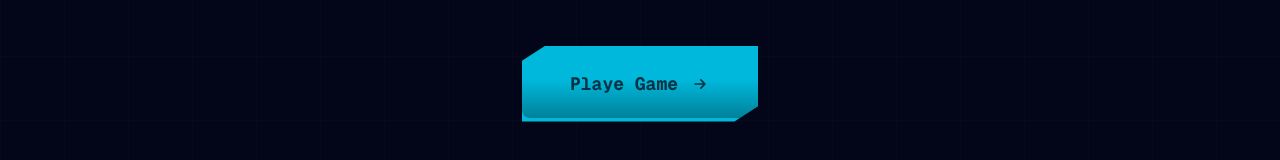
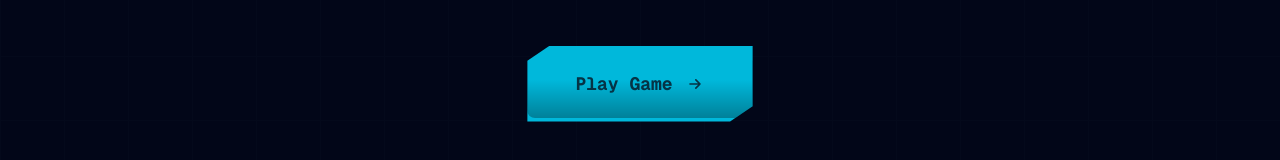
Before and after one commit to F0rte/geek-2025-vol18-team11, a Next.js app in the folder frontend/: page / in a window 1280 px wide. Shown: the part 392-552 px from the top of the page. Built offline with nearby package versions, Linux system fonts and the light colour scheme.

Commit message:
fix: apply review for PR#29

```diff
--- a/frontend/app/page.tsx
+++ b/frontend/app/page.tsx
@@ -12,7 +12,6 @@ export default function Home() {
 
   return (
     <div className="flex min-h-screen flex-col items-center justify-center bg-slate-950 text-cyan-50 font-mono relative overflow-hidden select-none">
-
       {/* Background Grid & Effects */}
       <div className="absolute inset-0 bg-[linear-gradient(to_right,#0f172a_1px,transparent_1px),linear-gradient(to_bottom,#0f172a_1px,transparent_1px)] bg-[size:4rem_4rem] [mask-image:radial-gradient(ellipse_80%_50%_at_50%_50%,#000_70%,transparent_100%)] opacity-20 pointer-events-none" />
       <div className="absolute top-0 left-0 w-full h-1 bg-gradient-to-r from-transparent via-cyan-500 to-transparent opacity-50" />
@@ -20,9 +19,10 @@ export default function Home() {
 
       {/* Main Content */}
       <main className="relative z-10 flex flex-col items-center text-center p-8 max-w-4xl w-full">
-
         {/* Title Section */}
-        <div className={`transition-all duration-1000 transform ${mounted ? 'translate-y-0 opacity-100' : 'translate-y-10 opacity-0'}`}>
+        <div
+          className={`transition-all duration-1000 transform ${mounted ? "translate-y-0 opacity-100" : "translate-y-10 opacity-0"}`}
+        >
           <h2 className="text-cyan-500 text-sm tracking-[0.5em] mb-4 uppercase font-bold animate-pulse">
             System Initialized
           </h2>
@@ -38,25 +38,45 @@ export default function Home() {
         <div className="w-full max-w-md h-px bg-gradient-to-r from-transparent via-cyan-900 to-transparent mb-12" />
 
         {/* Action Button */}
-        <div className={`transition-all duration-1000 delay-300 transform ${mounted ? 'translate-y-0 opacity-100' : 'translate-y-10 opacity-0'}`}>
+        <div
+          className={`transition-all duration-1000 delay-300 transform ${mounted ? "translate-y-0 opacity-100" : "translate-y-10 opacity-0"}`}
+        >
           <Link
             href="/viewer"
             className="group relative inline-flex items-center justify-center px-12 py-6 text-lg font-bold text-cyan-950 transition-all duration-200 bg-cyan-500 font-mono focus:outline-none focus:ring-2 focus:ring-offset-2 focus:ring-cyan-500 hover:bg-cyan-400 hover:scale-105 clip-path-polygon"
-            style={{ clipPath: "polygon(10% 0, 100% 0, 100% 80%, 90% 100%, 0 100%, 0 20%)" }}
+            style={{
+              clipPath:
+                "polygon(10% 0, 100% 0, 100% 80%, 90% 100%, 0 100%, 0 20%)",
+            }}
           >
             <span className="absolute inset-0 w-full h-full -mt-1 rounded-lg opacity-30 bg-gradient-to-b from-transparent via-transparent to-black" />
             <span className="relative flex items-center gap-3">
-              Playe Game
-              <svg className="w-5 h-5 group-hover:translate-x-1 transition-transform" fill="none" stroke="currentColor" viewBox="0 0 24 24"><path strokeLinecap="round" strokeLinejoin="round" strokeWidth={2} d="M13 7l5 5m0 0l-5 5m5-5H6" /></svg>
+              Play Game
+              <svg
+                className="w-5 h-5 group-hover:translate-x-1 transition-transform"
+                fill="none"
+                stroke="currentColor"
+                viewBox="0 0 24 24"
+              >
+                <path
+                  strokeLinecap="round"
+                  strokeLinejoin="round"
+                  strokeWidth={2}
+                  d="M13 7l5 5m0 0l-5 5m5-5H6"
+                />
+              </svg>
             </span>
           </Link>
         </div>
 
         {/* Status Panels */}
-        <div className={`mt-20 grid grid-cols-1 md:grid-cols-3 gap-6 w-full max-w-3xl transition-all duration-1000 delay-500 transform ${mounted ? 'translate-y-0 opacity-100' : 'translate-y-10 opacity-0'}`}>
-
+        <div
+          className={`mt-20 grid grid-cols-1 md:grid-cols-3 gap-6 w-full max-w-3xl transition-all duration-1000 delay-500 transform ${mounted ? "translate-y-0 opacity-100" : "translate-y-10 opacity-0"}`}
+        >
           <div className="bg-slate-900/50 border border-cyan-500/10 p-4 rounded backdrop-blur-sm">
-            <h3 className="text-cyan-500/70 text-xs uppercase tracking-widest mb-1">Status</h3>
+            <h3 className="text-cyan-500/70 text-xs uppercase tracking-widest mb-1">
+              Status
+            </h3>
             <div className="text-green-400 font-bold flex items-center justify-center gap-2">
               <span className="w-2 h-2 bg-green-400 rounded-full animate-pulse" />
               ONLINE
@@ -64,19 +84,18 @@ export default function Home() {
           </div>
 
           <div className="bg-slate-900/50 border border-cyan-500/10 p-4 rounded backdrop-blur-sm">
-            <h3 className="text-cyan-500/70 text-xs uppercase tracking-widest mb-1">Target</h3>
-            <div className="text-cyan-100 font-bold">
-              HUNYUAN 3D
-            </div>
+            <h3 className="text-cyan-500/70 text-xs uppercase tracking-widest mb-1">
+              Target
+            </h3>
+            <div className="text-cyan-100 font-bold">HUNYUAN 3D</div>
           </div>
 
           <div className="bg-slate-900/50 border border-cyan-500/10 p-4 rounded backdrop-blur-sm">
-            <h3 className="text-cyan-500/70 text-xs uppercase tracking-widest mb-1">Version</h3>
-            <div className="text-cyan-100 font-bold">
-              v2.5.0 STABLE
-            </div>
+            <h3 className="text-cyan-500/70 text-xs uppercase tracking-widest mb-1">
+              Version
+            </h3>
+            <div className="text-cyan-100 font-bold">v2.5.0 STABLE</div>
           </div>
-
         </div>
       </main>
 
```
Also changed, not shown: 1 other file (tests, documents, lock files or other folders).
